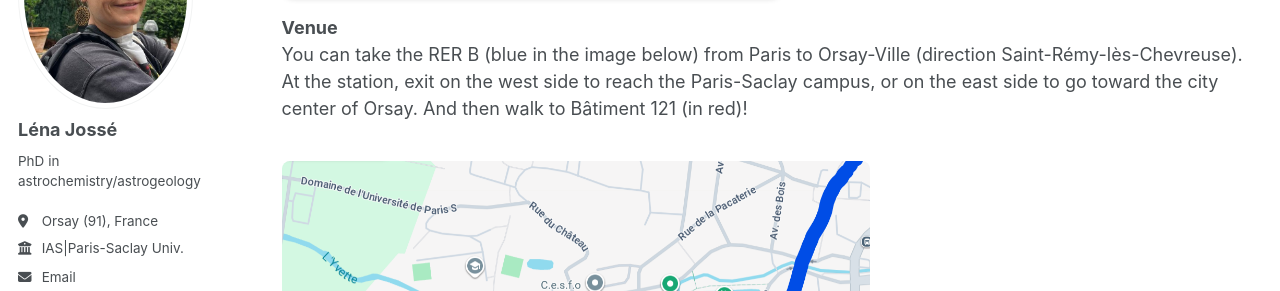
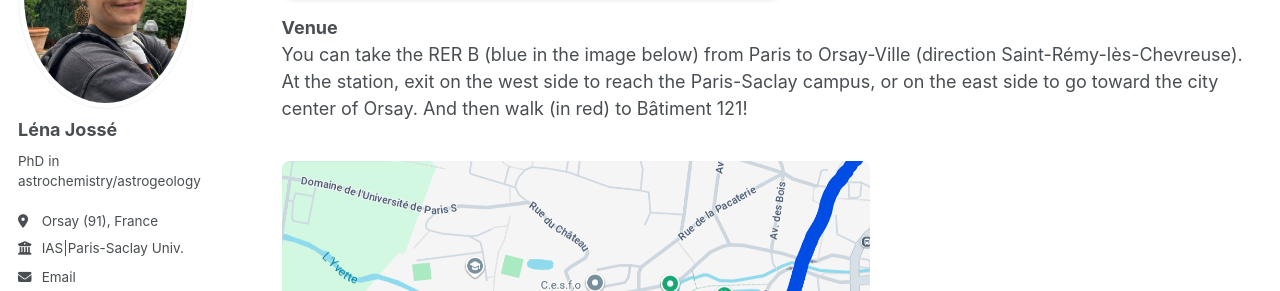
Before and after one commit to LenaJosse/LenaJosse.github.io, a Jekyll site: the page built from _pages/PhD_defense.md, in a window 1280 px wide and 900 px high, scrolled down 968 px, cut to the strip 216-507 px from the top of the window. Built offline with Jekyll 4.4.1, drawn with Linux system fonts in a browser that asks for light colours; some web fonts are replaced; a script that is not in the unit is left out.

```diff
--- a/_pages/PhD_defense.md
+++ b/_pages/PhD_defense.md
@@ -81,7 +81,7 @@ Salle 1-2-3, [Institut d'Astrophysique Spatiale, Bâtiment 121](https://www.goog
 **Venue**
 You can take the RER B (blue in the image below) from Paris to Orsay-Ville (direction Saint-Rémy-lès-Chevreuse).
 At the station, exit on the west side to reach the Paris-Saclay campus, or on the east side to go toward the city center of Orsay.
-And then walk to Bâtiment 121 (in red)!
+And then walk (in red) to Bâtiment 121!
 
 
 <img
```
